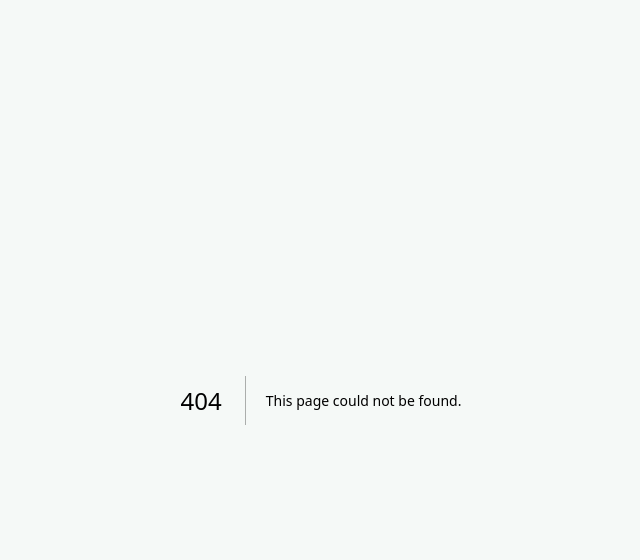
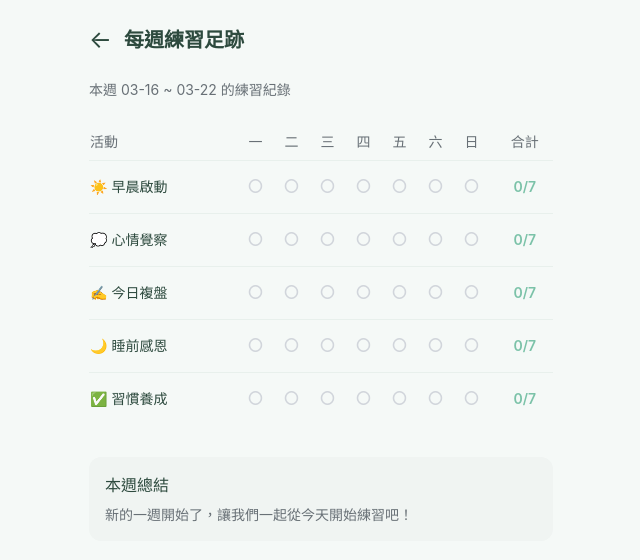
Before and after one commit to ccliu20051118-jpg/manifestation-app, a Next.js app: page /weekly in a window 1280 px wide. Before the commit this address had no page. Shown: the top 560 px of the page, without its empty margins (319-959 px from the left). Built offline with nearby package versions, Linux system fonts and the light colour scheme.

Commit message:
Create page.tsx

```diff
--- /dev/null
+++ b/app/weekly/page.tsx
@@ -0,0 +1,116 @@
+"use client";
+
+import { useState, useEffect } from "react";
+import { useRouter } from "next/navigation";
+
+const activities = [
+  { key: "morning", label: "早晨啟動", emoji: "☀️" },
+  { key: "mood", label: "心情覺察", emoji: "💭" },
+  { key: "review", label: "今日複盤", emoji: "✍️" },
+  { key: "evening", label: "睡前感恩", emoji: "🌙" },
+  { key: "habit", label: "習慣養成", emoji: "✅" },
+];
+
+function getWeekDates(): string[] {
+  const now = new Date();
+  const day = now.getDay();
+  const monday = new Date(now);
+  monday.setDate(now.getDate() - (day === 0 ? 6 : day - 1));
+  const dates: string[] = [];
+  for (let i = 0; i < 7; i++) {
+    const d = new Date(monday);
+    d.setDate(monday.getDate() + i);
+    dates.push(d.toISOString().split("T")[0]);
+  }
+  return dates;
+}
+
+const dayLabels = ["一", "二", "三", "四", "五", "六", "日"];
+
+export default function WeeklyPage() {
+  const router = useRouter();
+  const [weekDates, setWeekDates] = useState<string[]>([]);
+  const [completionData, setCompletionData] = useState<Record<string, Record<string, boolean>>>({});
+
+  useEffect(() => {
+    const dates = getWeekDates();
+    setWeekDates(dates);
+
+    const data: Record<string, Record<string, boolean>> = {};
+    dates.forEach((date) => {
+      data[date] = {};
+      activities.forEach((act) => {
+        const stored = localStorage.getItem(act.key + "_" + date);
+        data[date][act.key] = !!stored;
+      });
+    });
+    setCompletionData(data);
+  }, []);
+
+  function getWeekTotal(actKey: string): number {
+    return weekDates.filter((d) => completionData[d]?.[actKey]).length;
+  }
+
+  return (
+    <div className="max-w-lg mx-auto px-6 pt-6 pb-24">
+      <div className="flex items-center mb-6">
+        <button onClick={() => router.push("/dashboard")} className="text-2xl mr-3" aria-label="返回">←</button>
+        <h1 className="text-xl font-bold text-text-main">每週練習足跡</h1>
+      </div>
+
+      <p className="text-text-sub text-sm mb-6">
+        本週 {weekDates[0]?.slice(5)} ~ {weekDates[6]?.slice(5)} 的練習紀錄
+      </p>
+
+      <div className="overflow-x-auto">
+        <table className="w-full text-sm">
+          <thead>
+            <tr>
+              <th className="text-left py-2 pr-2 text-text-sub font-medium">活動</th>
+              {dayLabels.map((label, i) => (
+                <th key={i} className="text-center py-2 px-1 text-text-sub font-medium w-9">{label}</th>
+              ))}
+              <th className="text-center py-2 pl-2 text-text-sub font-medium">合計</th>
+            </tr>
+          </thead>
+          <tbody>
+            {activities.map((act) => (
+              <tr key={act.key} className="border-t" style={{ borderColor: "#E8F0EC" }}>
+                <td className="py-3 pr-2">
+                  <span className="text-sm">{act.emoji} {act.label}</span>
+                </td>
+                {weekDates.map((date, i) => (
+                  <td key={i} className="text-center py-3 px-1">
+                    {completionData[date]?.[act.key] ? (
+                      <span className="text-lg" style={{ color: "#7BC2A8" }}>●</span>
+                    ) : (
+                      <span className="text-lg text-gray-300">○</span>
+                    )}
+                  </td>
+                ))}
+                <td className="text-center py-3 pl-2 font-semibold" style={{ color: "#7BC2A8" }}>
+                  {getWeekTotal(act.key)}/7
+                </td>
+              </tr>
+            ))}
+          </tbody>
+        </table>
+      </div>
+
+      <div className="mt-8 p-4 rounded-xl" style={{ backgroundColor: "#F0F4F2" }}>
+        <p className="text-text-main font-medium mb-2">本週總結</p>
+        <p className="text-text-sub text-sm">
+          {(() => {
+            const total = activities.reduce((sum, act) => sum + getWeekTotal(act.key), 0);
+            const max = activities.length * 7;
+            const pct = max > 0 ? Math.round((total / max) * 100) : 0;
+            if (pct >= 80) return "太棒了！你這週非常認真地在練習，繼續保持！";
+            if (pct >= 50) return "很好的進展！你正在養成好習慣，再多一點堅持！";
+            if (pct > 0) return "已經踏出第一步了！每天多做一點點，就會越來越好。";
+            return "新的一週開始了，讓我們一起從今天開始練習吧！";
+          })()}
+        </p>
+      </div>
+    </div>
+  );
+}
```
